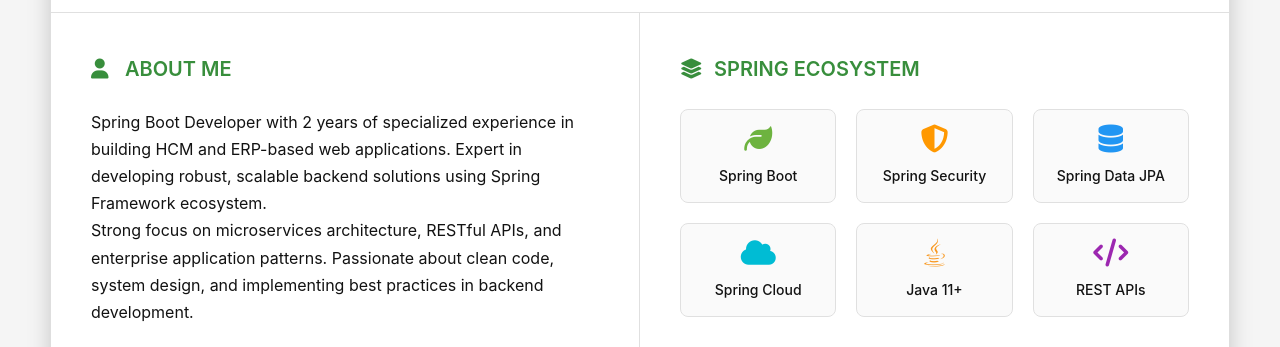
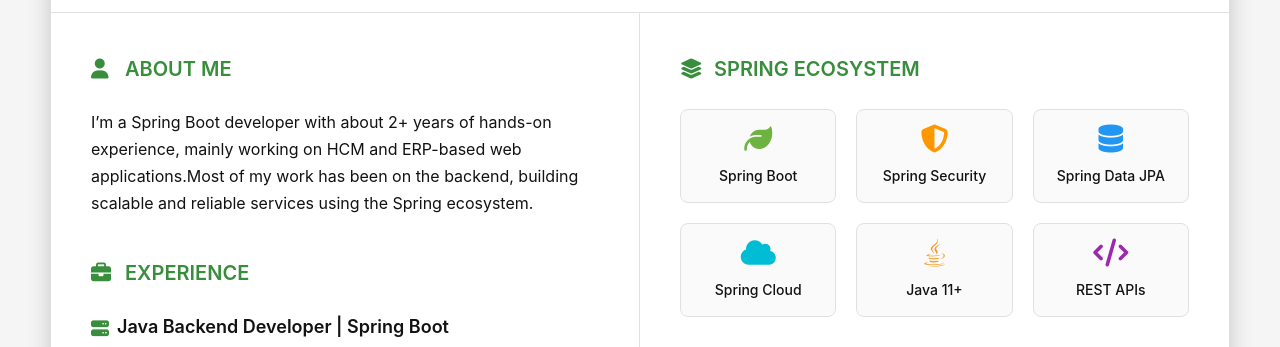
Before and after one commit to ramkchandran99/ramachandranK, a plain HTML site: page index.html in a window 1280 px wide. Shown: the part 207-554 px from the top of the page. Drawn offline with Linux system fonts and the light colour scheme.

Commit message:
Update index.html

```diff
--- a/index.html
+++ b/index.html
@@ -374,8 +374,9 @@
                 <section id="about">
                     <h2><i class="fas fa-user"></i>ABOUT ME</h2>
                     <div class="about-text">
-                        <p>Spring Boot Developer with 2 years of specialized experience in building HCM and ERP-based web applications. Expert in developing robust, scalable backend solutions using Spring Framework ecosystem.</p>
-                        <p>Strong focus on microservices architecture, RESTful APIs, and enterprise application patterns. Passionate about clean code, system design, and implementing best practices in backend development.</p>
+                        <p>I’m a Spring Boot developer with about 2+ years of hands-on experience, mainly working on HCM and ERP-based web applications.Most of my work has been on the backend, building scalable and reliable services using the Spring ecosystem.
+</p>
+                        <p> </p>
                     </div>
                 </section>
 
```
